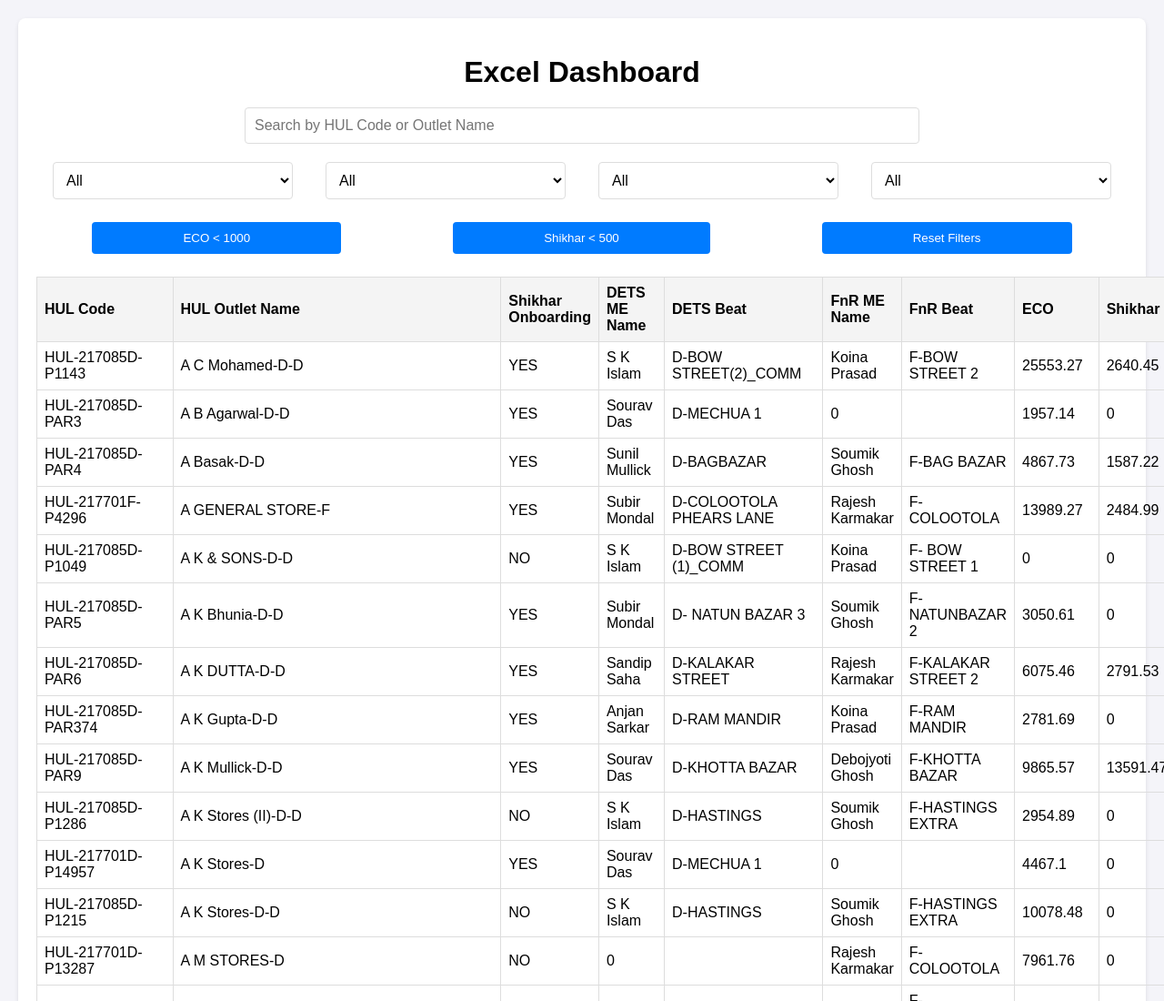
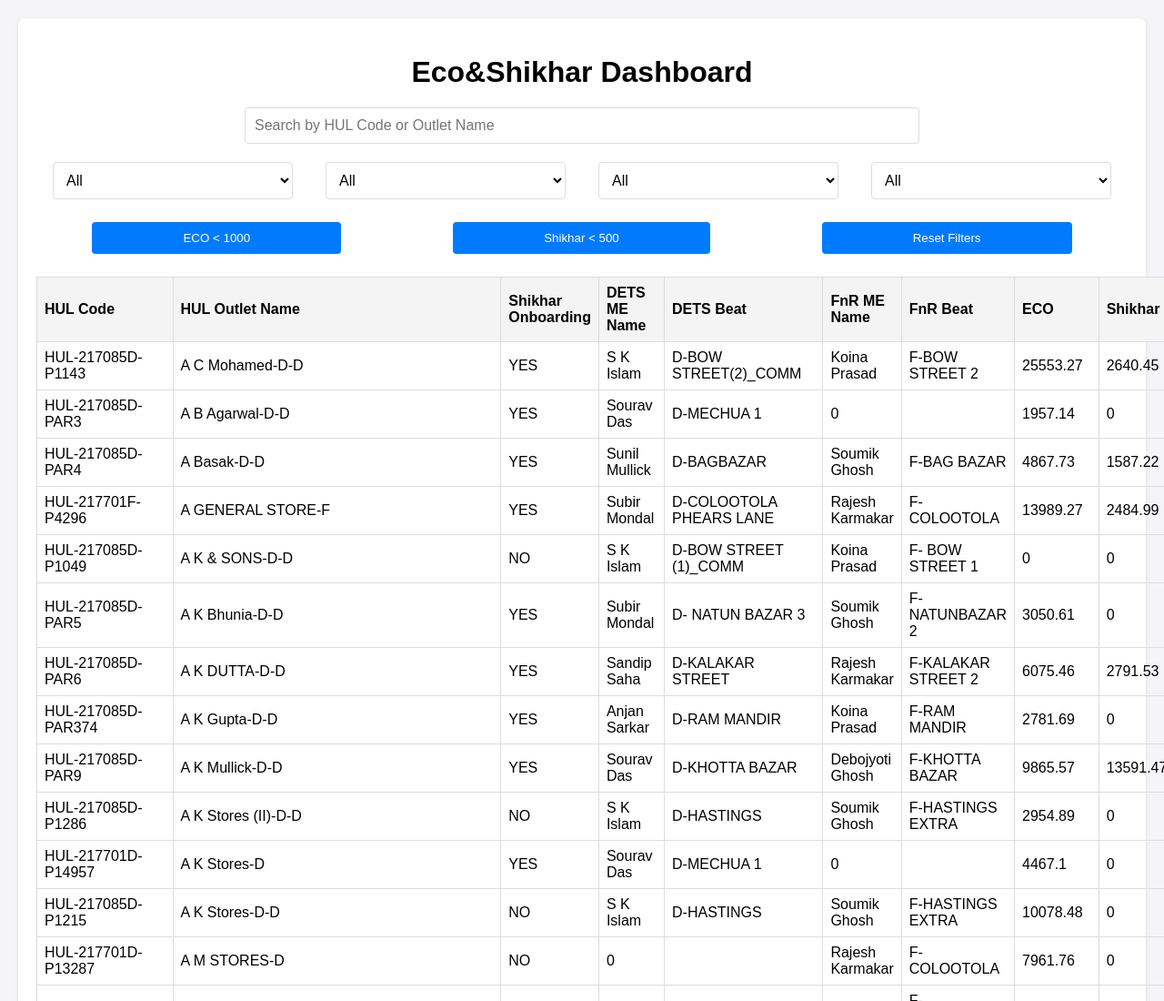
Before and after one commit to Slayerrahuldas/Eco-Shikhar, a plain HTML site: page index.html in a window 1280 px wide. Shown: the top 1100 px of the page at 91% size. Drawn offline with Linux system fonts and the light colour scheme.

Commit message:
Updated index.html

```diff
--- a/index.html
+++ b/index.html
@@ -3,13 +3,13 @@
 <head>
     <meta charset="UTF-8">
     <meta name="viewport" content="width=device-width, initial-scale=1.0">
-    <title>Excel Dashboard</title>
+    <title>Eco&Shikhar	Dashboard</title>
     <script src="https://cdnjs.cloudflare.com/ajax/libs/xlsx/0.18.5/xlsx.full.min.js"></script>
     <link rel="stylesheet" href="style.css">
 </head>
 <body>
     <div class="container">
-        <h1>Excel Dashboard</h1>
+        <h1>Eco&Shikhar Dashboard</h1>
 
         <!-- Search Bar -->
         <div class="search-bar-container">
```
